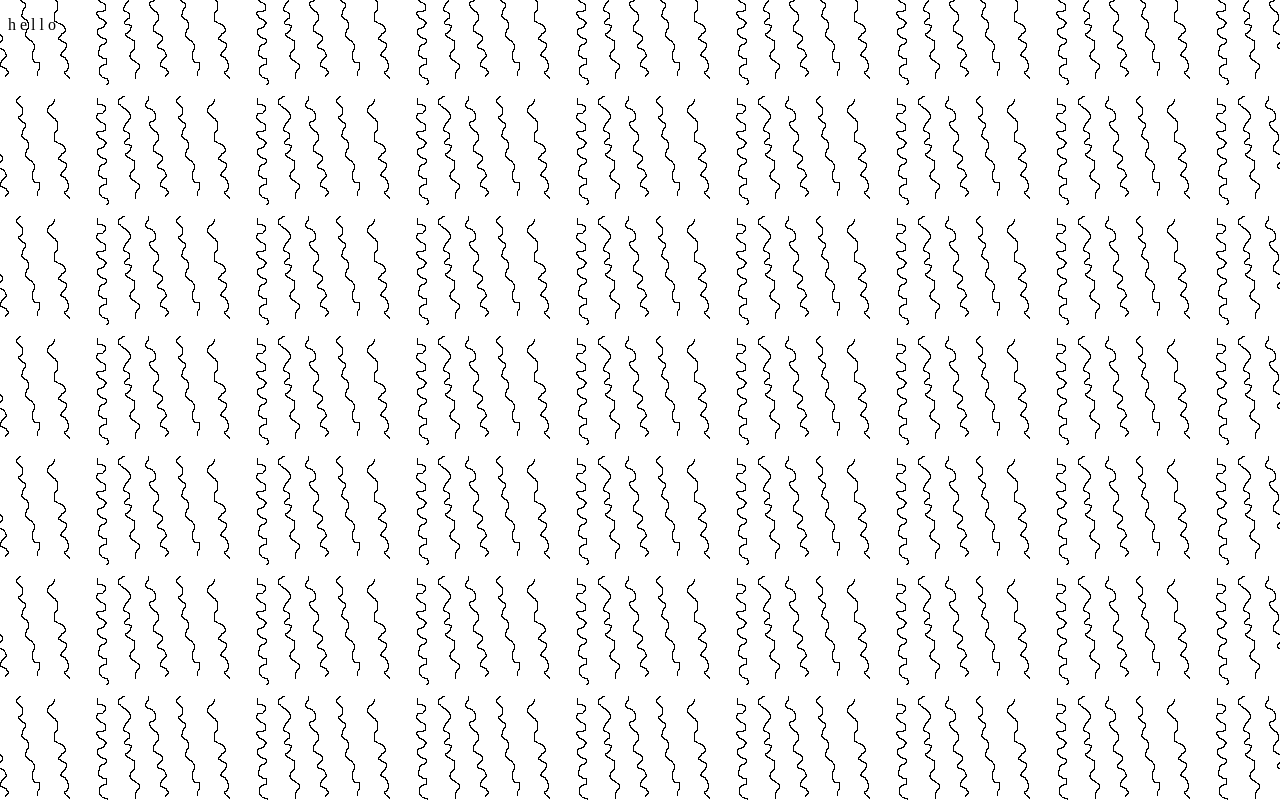
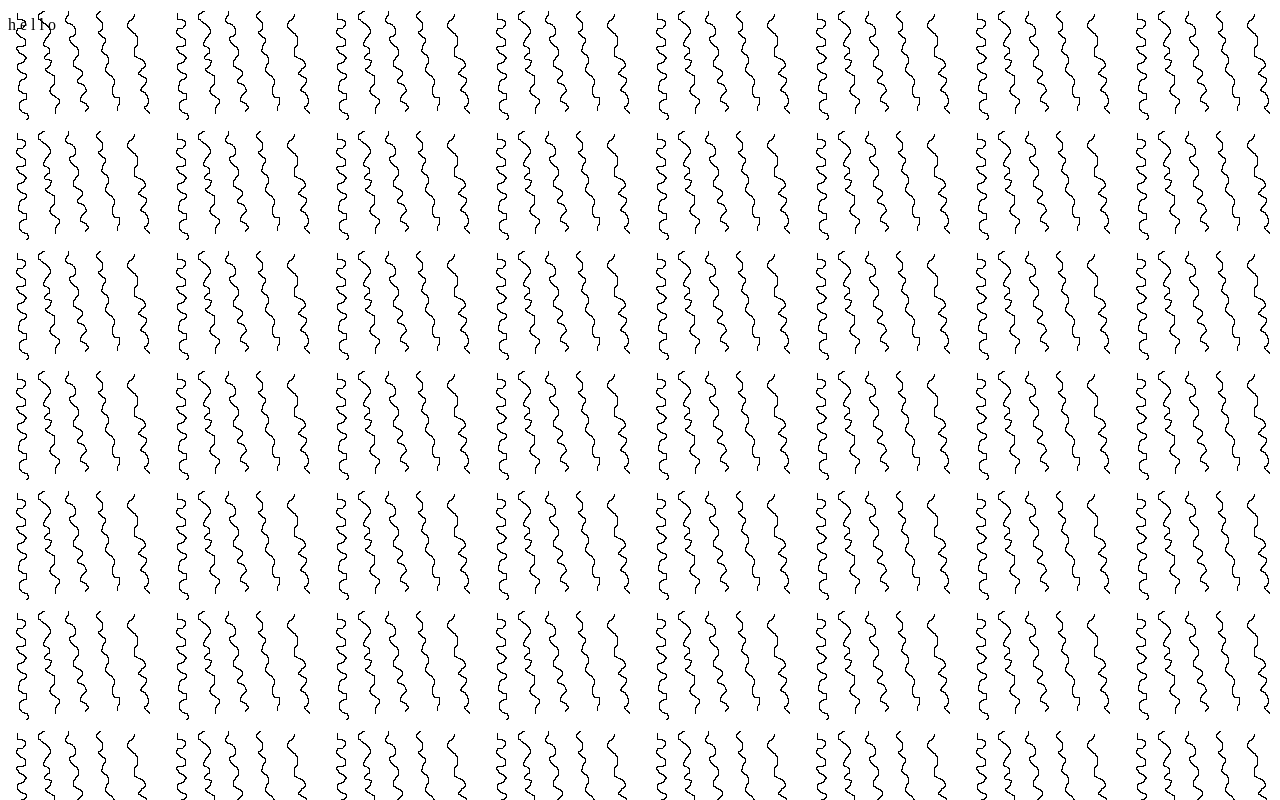
Before and after one commit to munaqebeb/peephole, a plain HTML site: page index.html in a window 1280 px wide. Drawn offline with Linux system fonts and the light colour scheme.

Commit message:
Update index.html

```diff
--- a/index.html
+++ b/index.html
@@ -5,7 +5,6 @@
 <style>
 body {
   background-image: url("1a.gif");
-  background-position: 50% 50%;
   background-repeat: repeat;
 }
 </style>
```
